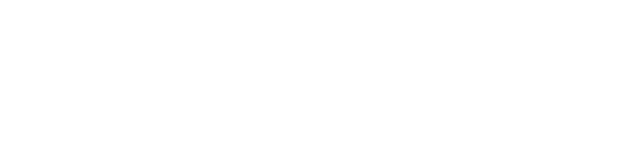
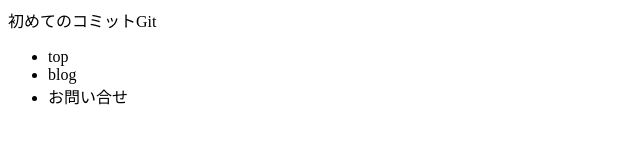
Before and after one commit to norikazumurakami/git-test, a plain HTML site: page index.html in a window 1280 px wide. Shown: the whole page, without its empty margins (0-640 px from the left). Drawn offline with Linux system fonts and the light colour scheme.

Commit message:
navの追加

```diff
--- a/index.html
+++ b/index.html
@@ -7,6 +7,13 @@
     <title>Document</title>
   </head>
   <body>
-    <header class="l_header"></header>
+    <header class="l_header">初めてのコミットGit</header>
+    <nav class="l_nav">
+      <ul class="l_nav_list">
+        <li class="l_nav_item">top</li>
+        <li class="l_nav_item">blog</li>
+        <li class="l_nav_item">お問い合せ</li>
+      </ul>
+    </nav>
   </body>
 </html>
```
